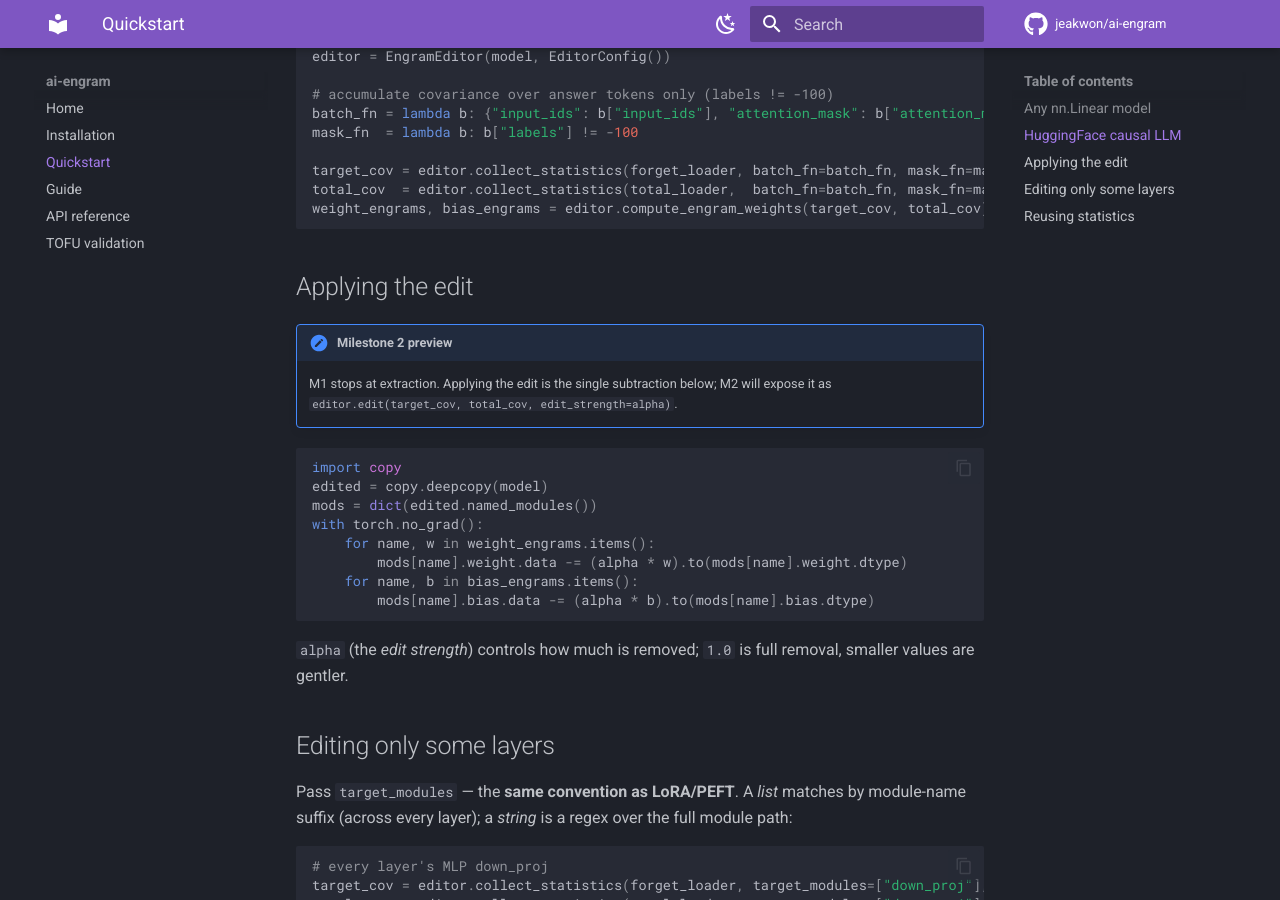
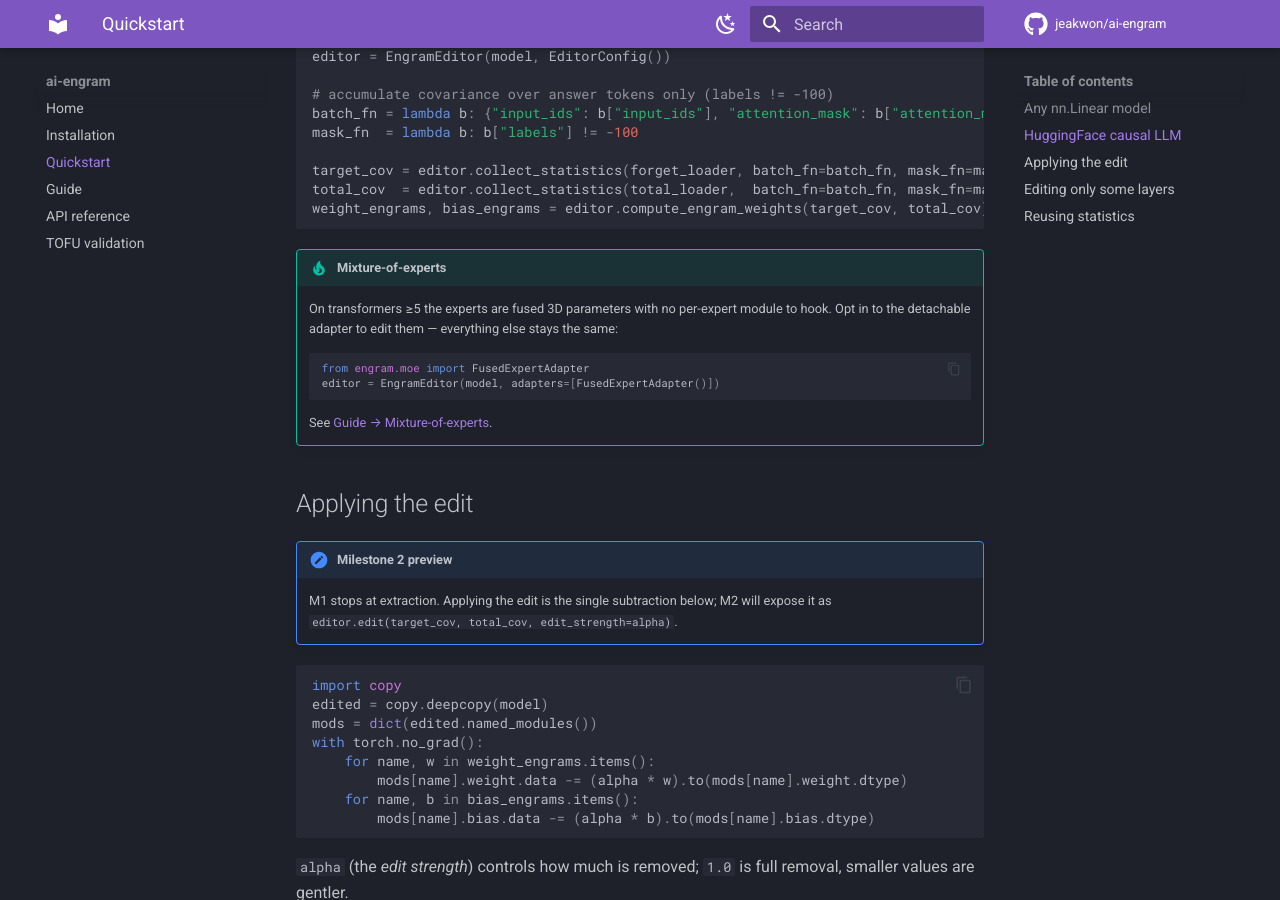
Before and after one commit to jeakwon/ai-engram, an MkDocs documentation site: the page built from docs/quickstart.md, in a window 1280 px wide and 900 px high, scrolled down 870 px. Built offline with MkDocs 1.6.1 and Material for MkDocs 9.7.7, drawn with Linux system fonts in a browser that asks for light colours; comment, search, counter and statistics services are not loaded.

Commit message:
docs: prep 0.5.0 release — document MoE / target_modules / float32, add CHANGELOG
- version 0.4.0 -> 0.5.0 (__init__.py + pyproject.toml)
- CHANGELOG.md documenting the 0.5.0 changes (slimmed EditorConfig, float32 fix,
  target_modules, mask_fn, engram.moe, CI)
- api.md: document engram.moe (FusedExpertAdapter, apply_engram_weights)
- index / README / quickstart: MoE adapter + target_modules + float32 notes
- pyproject: ship CHANGELOG.md in the sdist

Co-Authored-By: Claude Opus 4.8 (1M context) <noreply@anthropic.com>

````diff
--- a/docs/quickstart.md
+++ b/docs/quickstart.md
@@ -45,6 +45,18 @@ target_cov = editor.collect_statistics(forget_loader, batch_fn=batch_fn, mask_fn
 total_cov  = editor.collect_statistics(total_loader,  batch_fn=batch_fn, mask_fn=mask_fn)
 weight_engrams, bias_engrams = editor.compute_engram_weights(target_cov, total_cov)
 ```
+
+!!! tip "Mixture-of-experts"
+    On transformers&nbsp;≥5 the experts are fused 3D parameters with no per-expert
+    module to hook. Opt in to the detachable adapter to edit them — everything else
+    stays the same:
+
+    ```python
+    from engram.moe import FusedExpertAdapter
+    editor = EngramEditor(model, adapters=[FusedExpertAdapter()])
+    ```
+
+    See [Guide → Mixture-of-experts](guide.md#mixture-of-experts).
 
 ## Applying the edit
 
--- a/pyproject.toml
+++ b/pyproject.toml
@@ -4,7 +4,7 @@ build-backend = "hatchling.build"
 
 [project]
 name = "ai-engram"
-version = "0.4.0"
+version = "0.5.0"
 description = "Minimal, efficient covariance-based engram extraction for editing HuggingFace LLMs"
 readme = "README.md"
 requires-python = ">=3.9"
@@ -40,6 +40,7 @@ include = [
     "src/engram",
     "tests",
     "README.md",
+    "CHANGELOG.md",
     "LICENSE",
     "pyproject.toml",
 ]
````
Also changed, not shown: CHANGELOG.md (added, +55 -0 lines), README.md (+6 -0 lines), docs/api.md (+18 -0 lines), docs/index.md (+5 -1 lines), src/engram/__init__.py (+5 -3 lines).
